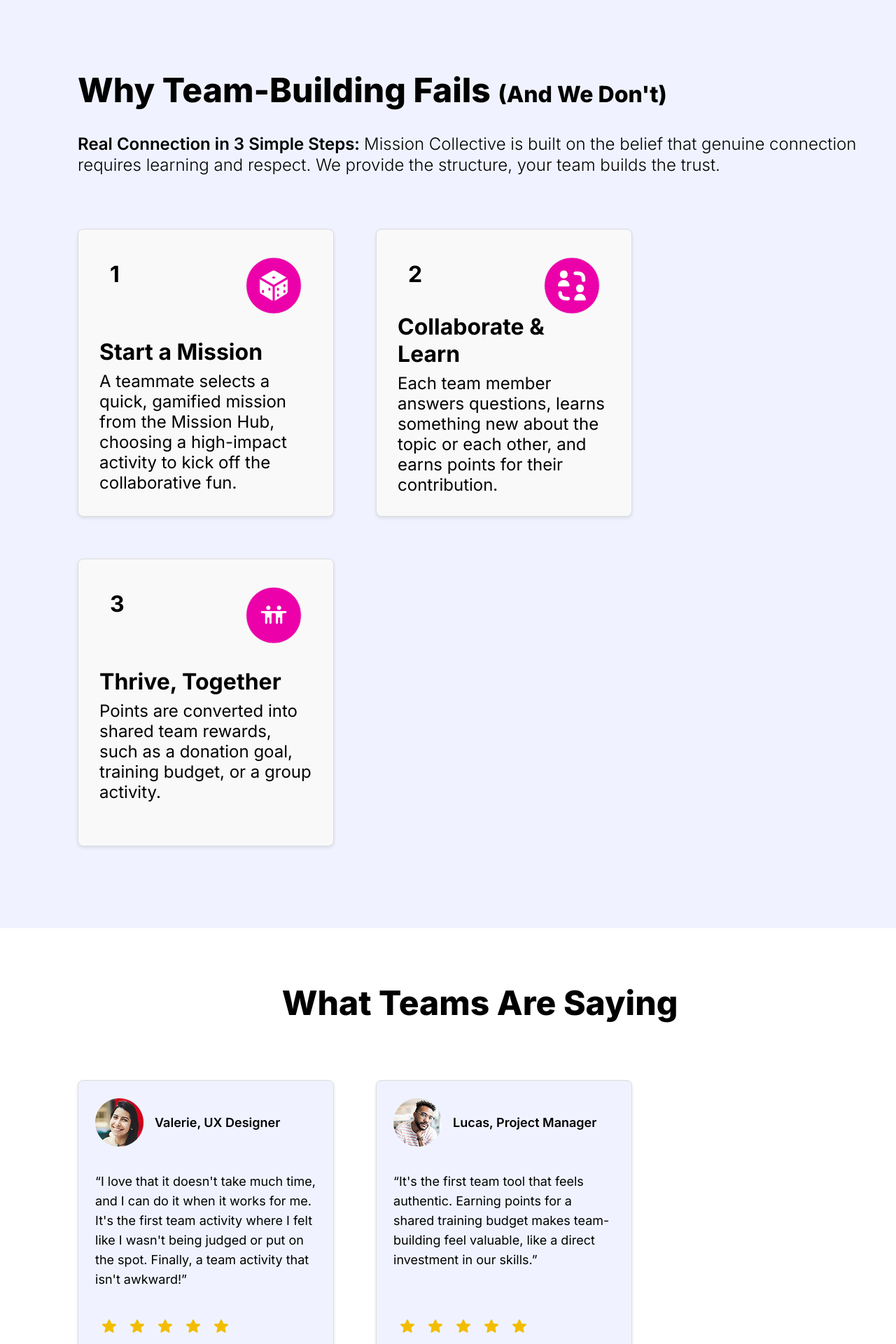
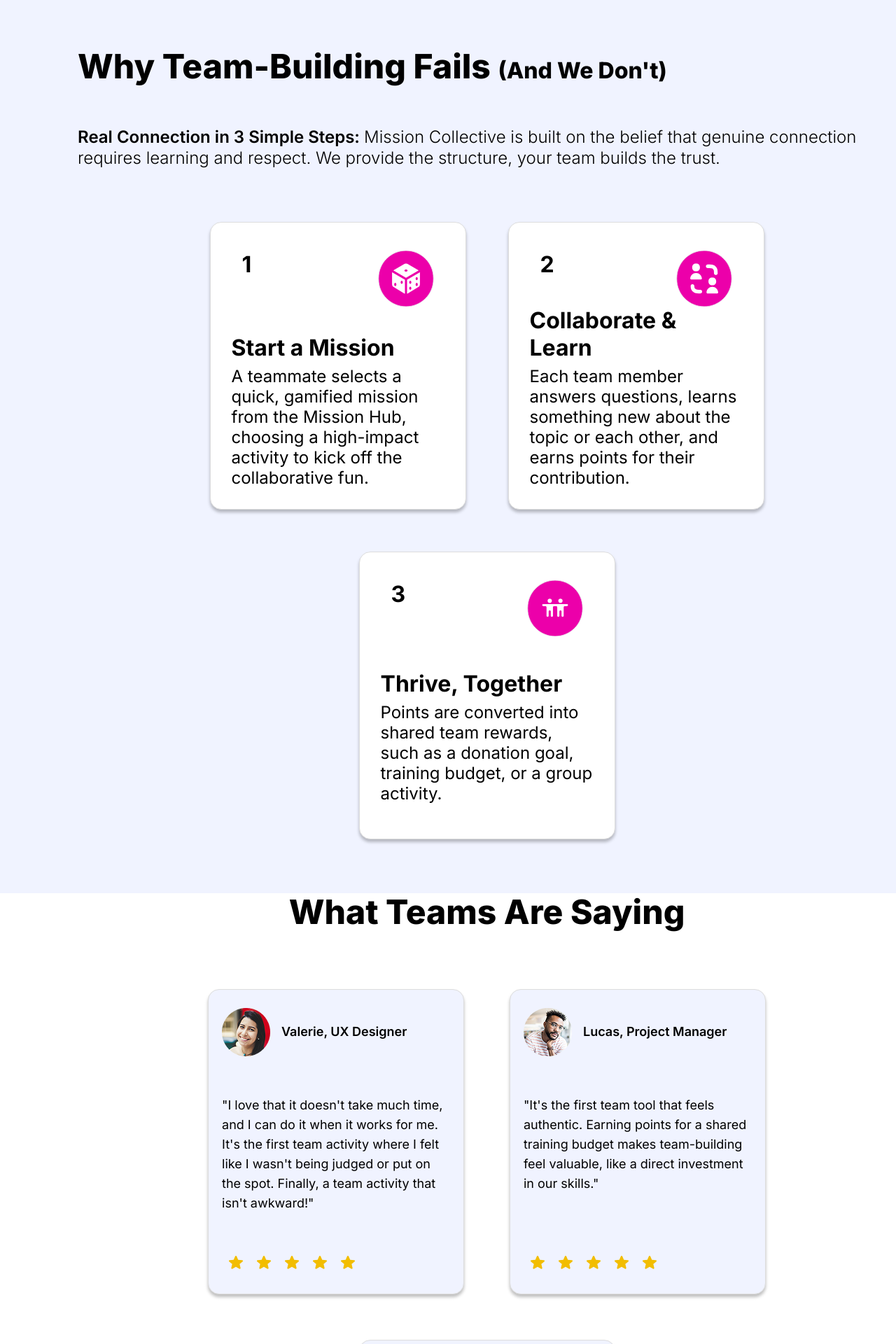
Before and after one commit to cherryontech/MissionCollective, a React (Vite) app: page / in a window 1280 px wide. Shown: the top 1920 px of the page at 70% size. Built offline with nearby package versions, Linux system fonts and the light colour scheme.

Commit message:
Add styling to homepage

```diff
--- a/src/App.css
+++ b/src/App.css
@@ -1,60 +1,17 @@
-/* #root {
-  max-width: 1280px;
-  margin: 0 auto;
-  padding: 2rem;
-  text-align: center;
-} */
+#root {
+  position: absolute;
+  left: 0px;
+  right: 0px;
+  top: 0px;
+  margin: 0;
+  min-height: 100%;
+}
 
-html,
+/* html,
 body,
 #root {
   height: 100%;
   width: 100%;
   margin: 0;
   padding: 0;
-}
-
-#root {
-  max-width: none;
-  padding: 0;
-  text-align: center;
-}
-
-.logo {
-  height: 6em;
-  padding: 1.5em;
-  will-change: filter;
-  transition: filter 300ms;
-}
-
-.logo:hover {
-  filter: drop-shadow(0 0 2em #646cffaa);
-}
-
-.logo.react:hover {
-  filter: drop-shadow(0 0 2em #61dafbaa);
-}
-
-@keyframes logo-spin {
-  from {
-    transform: rotate(0deg);
-  }
-
-  to {
-    transform: rotate(360deg);
-  }
-}
-
-@media (prefers-reduced-motion: no-preference) {
-  a:nth-of-type(2) .logo {
-    animation: logo-spin infinite 20s linear;
-  }
-}
-
-.card {
-  padding: 2em;
-}
-
-.read-the-docs {
-  color: #888;
-}
+} */
--- a/src/Components/HomePage.jsx
+++ b/src/Components/HomePage.jsx
@@ -90,10 +90,10 @@
                 <span className="profile-title">Valerie, UX Designer</span>
               </div>
               <p>
-                “I love that it doesn't take much time, and I can do it when it
+                "I love that it doesn't take much time, and I can do it when it
                 works for me. It's the first team activity where I felt like I
                 wasn't being judged or put on the spot. Finally, a team activity
-                that isn't awkward!”
+                that isn't awkward!"
               </p>
               <div className="rating">
                 <img src={stars} alt="star rating icon" />
@@ -105,9 +105,9 @@
                 <span className="profile-title">Lucas, Project Manager</span>
               </div>
               <p>
-                “It's the first team tool that feels authentic. Earning points
+                "It's the first team tool that feels authentic. Earning points
                 for a shared training budget makes team-building feel valuable,
-                like a direct investment in our skills.”
+                like a direct investment in our skills."
               </p>
               <div className="rating">
                 <img src={stars} alt="star rating icon" />
@@ -119,10 +119,10 @@
                 <span className="profile-title">Patrick, Engineer</span>
               </div>
               <p>
-                “Since we focused on a team goal, not individual bragging
+                "Since we focused on a team goal, not individual bragging
                 rights, it made me feel like my small contribution was moving
                 the whole team forward. It genuinely feels like we're working
-                together to improve our connection.”
+                together to improve our connection."
               </p>
               <div className="rating">
                 <img src={stars} alt="star rating icon" />
--- a/src/index.css
+++ b/src/index.css
@@ -5,71 +5,22 @@
   line-height: 1.5;
   font-weight: 400;
 
-  color-scheme: light dark;
-  color: rgba(255, 255, 255, 0.87);
-  background-color: #242424;
+  color: #212529;
+  background-color: #e5e7eb;
 
-  font-synthesis: none;
-  text-rendering: optimizeLegibility;
-  -webkit-font-smoothing: antialiased;
-  -moz-osx-font-smoothing: grayscale;
 }
 
-a {
-  font-weight: 500;
-  color: #646cff;
-  text-decoration: inherit;
-}
-
-a:hover {
-  color: #535bf2;
+* {
+  box-sizing: border-box;
 }
 
 body {
+  width: 100%;
+  left: 0;
   margin: 0;
-  display: flex;
-  place-items: center;
-  min-width: 320px;
-  min-height: 100vh;
 }
 
+
 h1 {
-  font-size: 3.2em;
-  line-height: 1.1;
+  position: relative;
 }
-
-button {
-  border-radius: 8px;
-  border: 1px solid transparent;
-  padding: 0.6em 1.2em;
-  font-size: 1em;
-  font-weight: 500;
-  font-family: inherit;
-  background-color: #1a1a1a;
-  cursor: pointer;
-  transition: border-color 0.25s;
-}
-
-button:hover {
-  border-color: #646cff;
-}
-
-button:focus,
-button:focus-visible {
-  outline: 4px auto -webkit-focus-ring-color;
-}
-
-@media (prefers-color-scheme: light) {
-  :root {
-    color: #213547;
-    background-color: #ffffff;
-  }
-
-  a:hover {
-    color: #747bff;
-  }
-
-  button {
-    background-color: #f9f9f9;
-  }
-}
--- a/src/styles/HomePage.css
+++ b/src/styles/HomePage.css
@@ -1,14 +1,15 @@
 main {
-    font-family: Inter, sans-serif;
     color: #000000;
 }
 
 .homepage-container {
     max-width: 1440px;
-    margin: 0 auto;
-    padding: 0 20px;
-    box-sizing: border-box;
+    margin: 0;
     padding-left: 6.94rem;
+    display: flex;
+    flex-direction: column;
+    align-items: flex-start;
+    justify-content: flex-start;
 }
 
 
@@ -18,7 +19,7 @@
     margin: 0 auto;
     width: 100%;
     min-height: 100vh;
-    padding: 40px 0;
+    /* padding: 40px 0; */
     background-color: #F0F3FF;
     text-align: left;
     box-sizing: border-box;
@@ -29,7 +30,7 @@
     font-style: normal;
     font-weight: 800;
     line-height: 3.0625rem;
-    margin: 4rem 0 2rem;
+    margin: 4.38rem 0 2rem;
 }
 
 .part3-homepage h1 span {
@@ -44,7 +45,7 @@
     font-style: normal;
     font-weight: 300;
     line-height: 1.875rem;
-    margin-bottom: 2rem;
+    margin-bottom: 4.75rem;
 }
 
 .font-bold {
@@ -54,9 +55,10 @@
 .card-container {
     display: flex;
     flex-wrap: wrap;
-    justify-content: flex-start;
+    justify-content: center;
     gap: 3.75rem;
-    margin: 4.75rem 0 4.81rem;
+    /* margin: 4.75rem 0 4.81rem; */
+    margin-bottom: 4.81rem;
 }
 
 
@@ -64,29 +66,16 @@
     display: flex;
     flex-direction: column;
     border: 1px solid #ddd;
-    border-radius: 8px;
-    box-shadow: 0 2px 5px rgba(0, 0, 0, 0.1);
-    box-sizing: border-box;
-}
-
-
-.part3-homepage .card {
-    width: 22.875rem;
-    height: 25.6875rem;
-    padding: 1.875rem;
-    background-color: #f9f9f9;
-}
-
-
-.card-header-section3 {
-    position: relative;
-    height: 60px;
+    border-radius: 1rem;
+    box-shadow: 0 4px 4px 0 rgba(0, 0, 0, 0.25);
 }
 
 .card-header-section3 span {
     font-size: 2rem;
-    font-weight: bold;
+    font-style: normal;
+    font-weight: 700;
     position: absolute;
+    line-height: normal;
     top: 10px;
     left: 15px;
 }
@@ -99,18 +88,25 @@
     height: 5rem;
 }
 
-.card-number {
-    font-size: 2rem;
-    font-weight: bold;
-    text-align: left;
+.part3-homepage .card {
+    width: 22.875rem;
+    height: 25.6875rem;
+    padding: 1.875rem;
+    background-color: #FFF;
+    gap: 0.625rem;
+}
+
+.card-header-section3 {
+    position: relative;
+    height: 3.75rem;
 }
 
 .card-body {
-    margin-top: 65px;
+    margin-top: 4.25rem;
 }
 
 .card-body h2 {
-    margin: 0 0 0.5rem 0;
+    margin: 0 0 0.438rem 0;
     font-size: 2rem;
     font-style: normal;
     font-weight: 700;
@@ -126,12 +122,12 @@
 }
 
 
-
 /* Section 5 */
 .part5-homepage {
+    margin: 0 auto;
     width: 100%;
     min-height: 100vh;
-    padding: 40px 0;
+    /* padding: 40px 0; */
     background-color: #FFFFFF;
     text-align: left;
     box-sizing: border-box;
@@ -143,14 +139,15 @@
     font-weight: 800;
     line-height: 3.3125rem;
     text-align: center;
-    margin-bottom: 5.25rem;
+    margin: 0 auto 5.25rem auto;
+    width: 100%;
 }
 
 .part5-homepage .card-container {
     display: flex;
     flex-wrap: wrap;
-    justify-content: flex-start;
-    gap: 3.75rem;
+    justify-content: center;
+    gap: 4.06rem;
 }
 
 
@@ -158,8 +155,9 @@
     justify-content: space-between;
     width: 22.875rem;
     height: auto;
-    background-color: #f0f3ff;
-    padding: 1.5rem;
+    background: #F0F3FF;
+    padding: 1.5rem 1.1875rem;
+    gap: 1.0625rem;
 }
 
 .part5-homepage .card-header-section5 {
@@ -188,7 +186,8 @@
     font-weight: 400;
     font-style: normal;
     line-height: 1.75rem;
-    margin-bottom: 1rem;
+    margin-top: 1.38rem;
+    margin-bottom: 1.0625rem;
     text-align: left;
 }
 
@@ -208,3 +207,8 @@
     display: block;
     padding-top: 1.06rem;
 }
+
+.part3-homepage .card-container,
+.part5-homepage .card-container {
+    justify-content: center;
+}
```
